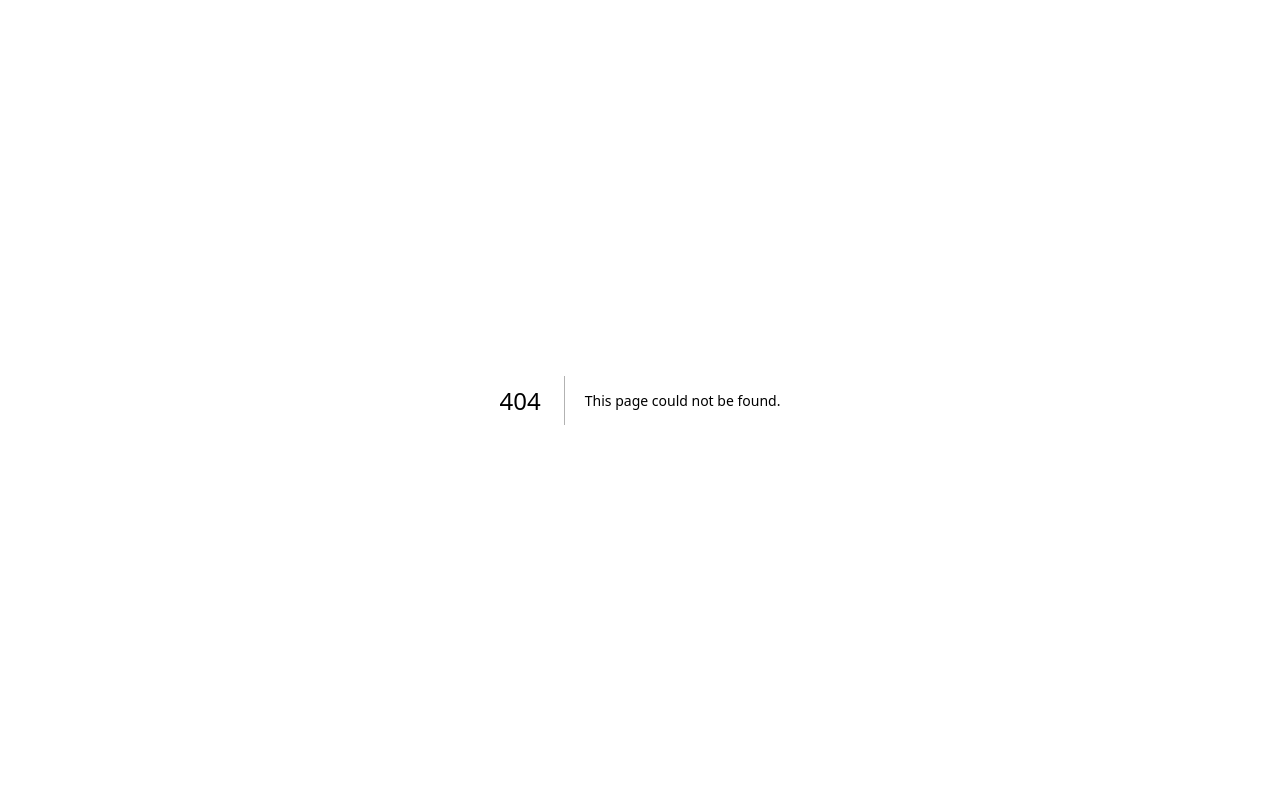
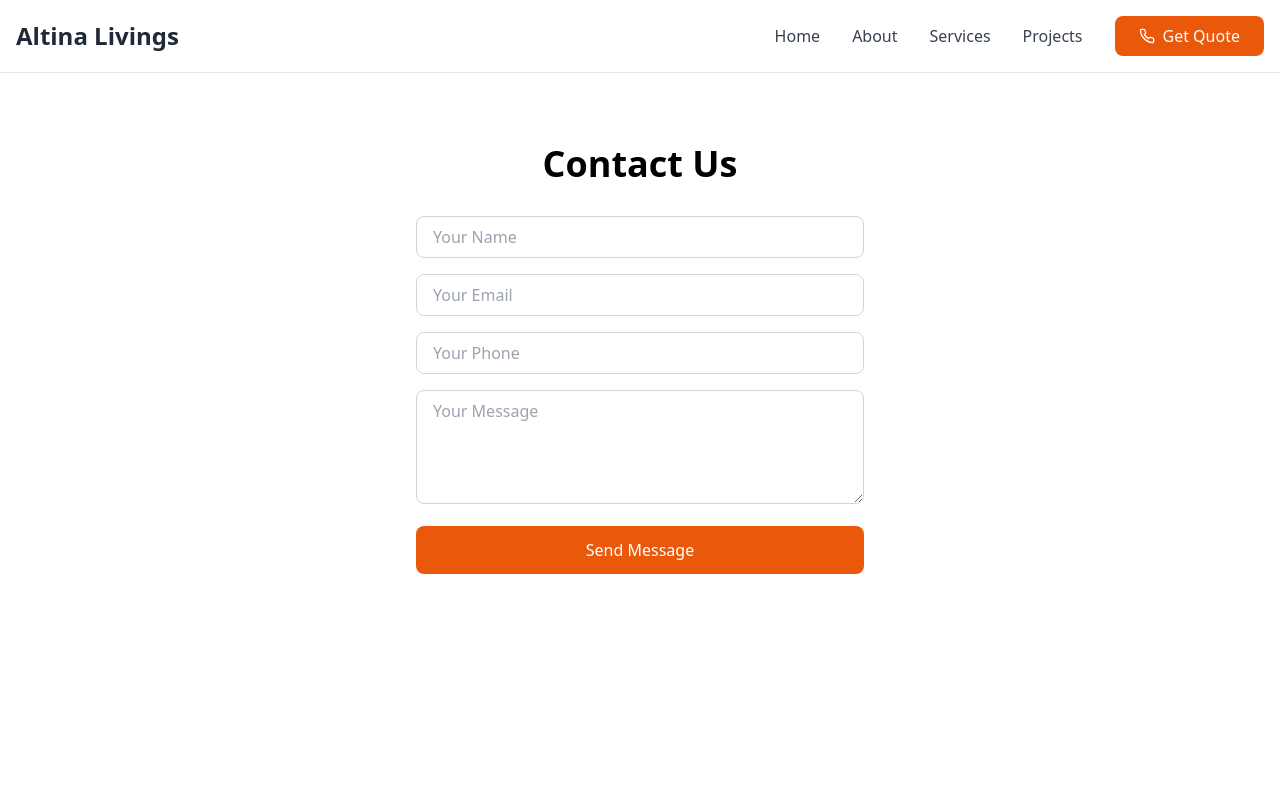
Before and after one commit to altinalivings/altina-livings, a Next.js app: page /contact in a window 1280 px wide. Before the commit this address had no page. Shown: the top 800 px of the page. Built offline with nearby package versions, Linux system fonts and the light colour scheme.

Commit message:
Create page.js

```diff
--- /dev/null
+++ b/src/app/contact/page.js
@@ -0,0 +1,84 @@
+'use client'
+
+import { useState } from 'react'
+import Header from '@/components/Header'
+import Footer from '@/components/Footer'
+
+export default function Contact() {
+  const [formData, setFormData] = useState({
+    name: '',
+    email: '',
+    phone: '',
+    message: ''
+  })
+
+  const handleSubmit = (e) => {
+    e.preventDefault()
+    // Handle form submission
+    console.log('Form submitted:', formData)
+  }
+
+  return (
+    <>
+      <Header />
+      <main className="min-h-screen pt-20">
+        <div className="container mx-auto px-4 py-16">
+          <h1 className="text-4xl font-bold text-center mb-8">Contact Us</h1>
+
+          <form onSubmit={handleSubmit} className="max-w-md mx-auto">
+            <div className="mb-4">
+              <input
+                type="text"
+                placeholder="Your Name"
+                value={formData.name}
+                onChange={(e) => setFormData({...formData, name: e.target.value})}
+                className="w-full px-4 py-2 border border-gray-300 rounded-lg focus:outline-none focus:ring-2 focus:ring-orange-500"
+                required
+              />
+            </div>
+
+            <div className="mb-4">
+              <input
+                type="email"
+                placeholder="Your Email"
+                value={formData.email}
+                onChange={(e) => setFormData({...formData, email: e.target.value})}
+                className="w-full px-4 py-2 border border-gray-300 rounded-lg focus:outline-none focus:ring-2 focus:ring-orange-500"
+                required
+              />
+            </div>
+
+            <div className="mb-4">
+              <input
+                type="tel"
+                placeholder="Your Phone"
+                value={formData.phone}
+                onChange={(e) => setFormData({...formData, phone: e.target.value})}
+                className="w-full px-4 py-2 border border-gray-300 rounded-lg focus:outline-none focus:ring-2 focus:ring-orange-500"
+              />
+            </div>
+
+            <div className="mb-4">
+              <textarea
+                placeholder="Your Message"
+                rows={4}
+                value={formData.message}
+                onChange={(e) => setFormData({...formData, message: e.target.value})}
+                className="w-full px-4 py-2 border border-gray-300 rounded-lg focus:outline-none focus:ring-2 focus:ring-orange-500"
+                required
+              />
+            </div>
+
+            <button
+              type="submit"
+              className="w-full bg-orange-600 text-white py-3 px-6 rounded-lg hover:bg-orange-700 transition-colors"
+            >
+              Send Message
+            </button>
+          </form>
+        </div>
+      </main>
+      <Footer />
+    </>
+  )
+}
```
